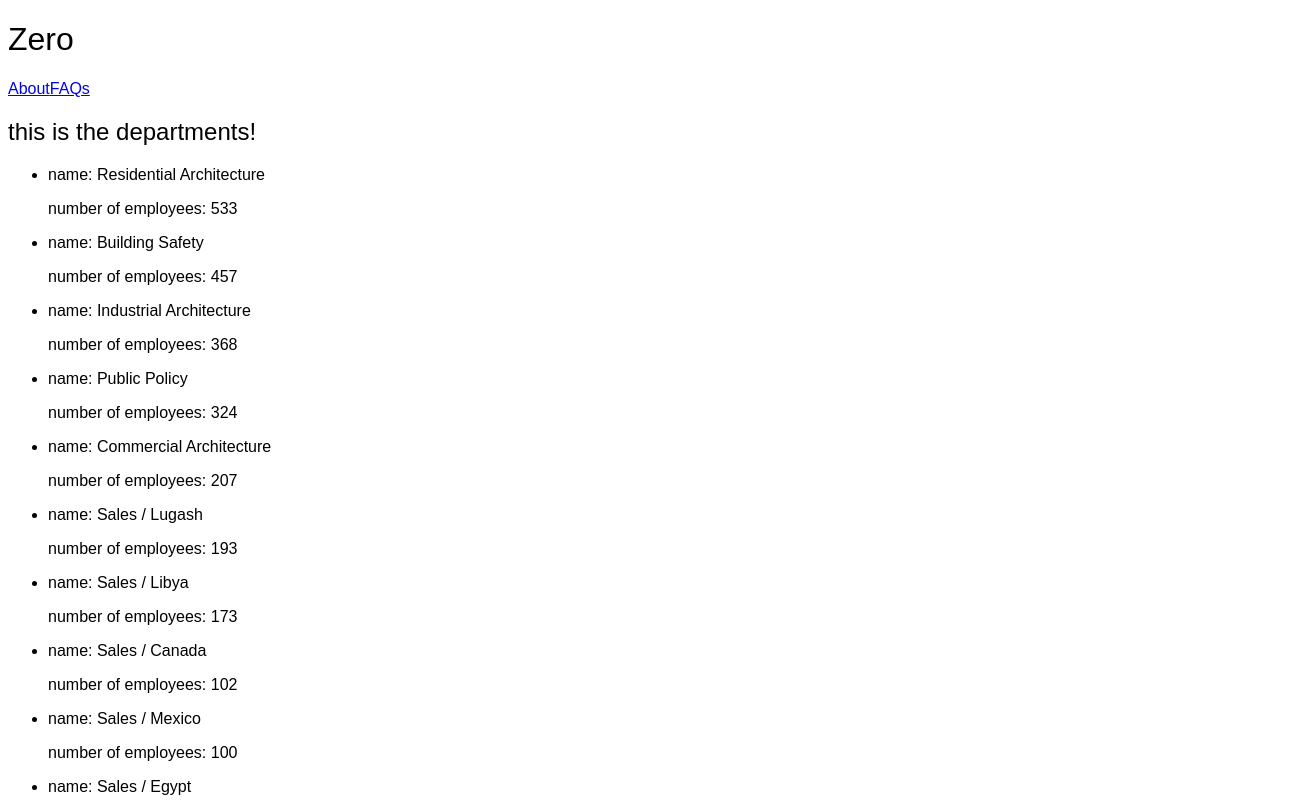
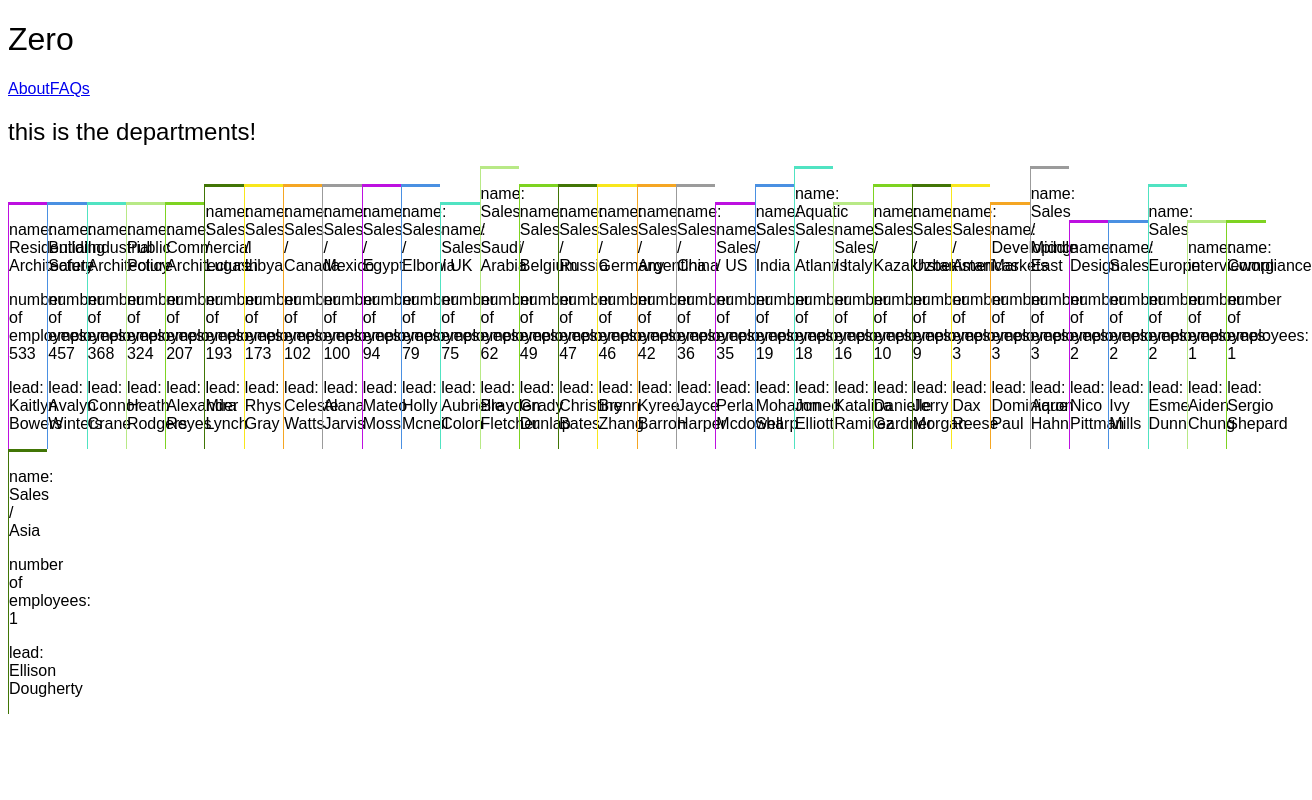
Before and after one commit to vcolavin/humu_test, a React (Create React App) app: page / in a window 1280 px wide. Shown: the top 800 px of the page, 1312 px wide, since content can reach past the window. Built offline with nearby package versions, Linux system fonts and the light colour scheme.

Commit message:
render all departments, get colors in place

```diff
--- a/src/components/Departments.tsx
+++ b/src/components/Departments.tsx
@@ -1,15 +1,40 @@
 import { departments } from "../data/employeeUtils";
+
+const departmentColors = [
+  "#bd10e0",
+  "#4a90e2",
+  "#50e3c2",
+  "#b8e986",
+  "#7ed321",
+  "#417505",
+  "#f8e71c",
+  "#f5a623",
+  "#9b9b9b",
+];
+
+const getDepartmentColor = (index: number) =>
+  departmentColors[index % departmentColors.length];
 
 const Departments = () => {
   return (
     <div>
       <h2>this is the departments!</h2>
-      <ul>
-        {departments.map((department) => {
+      <ul className="department--list">
+        {departments.map((department, i, { length }) => {
+          const style = {
+            borderColor: getDepartmentColor(i),
+            width: `${100 / length}%`,
+          };
+
           return (
-            <li>
+            <li
+              key={department.name}
+              className="department--list-item"
+              style={style}
+            >
               <p>name: {department.name}</p>
               <p>number of employees: {department.numberOfEmployees}</p>
+              <p>lead: {department.lead}</p>
             </li>
           );
         })}
--- a/src/styles/index.scss
+++ b/src/styles/index.scss
@@ -9,5 +9,16 @@ h4 {
   font-weight: 400;
 }
 
-.header {
+.department--list {
+  list-style: none;
+  margin: 0;
+  padding: 0;
+  width: 100%;
 }
+
+.department--list-item {
+  margin: 0;
+  display: inline-block;
+  border-top: 3px solid;
+  border-left: 1px solid;
+}
```
Also changed, not shown: src/data/employeeUtils.ts (+15 -11 lines).
